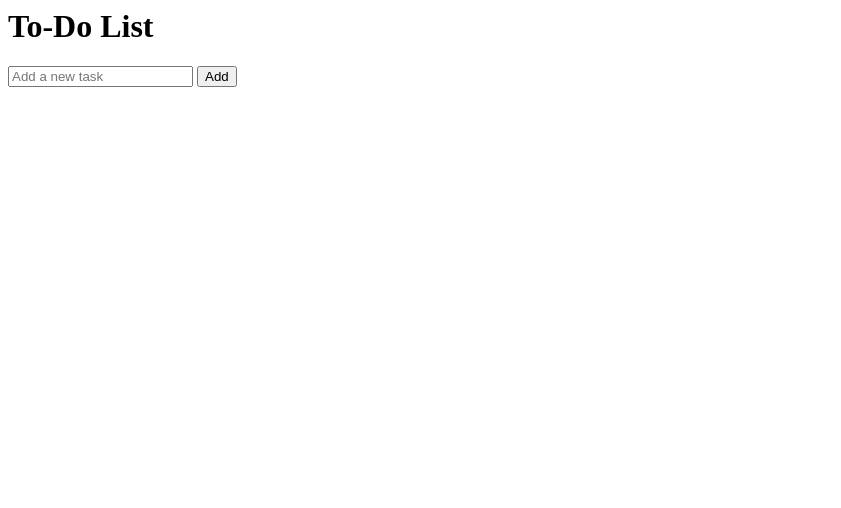
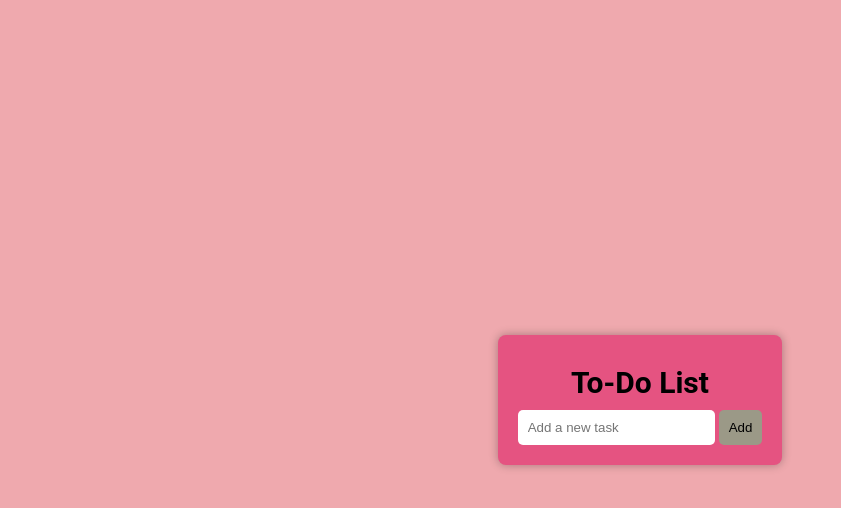
Before and after one commit to AbrilDaPra/ToDoList, a plain HTML site: page index.html in a window 1280 px wide. Shown: the whole page, without its empty margins (0-841 px from the left). Drawn offline with Linux system fonts and the light colour scheme.

Commit message:
Empiezo con el CSS

```diff
--- a/index.html
+++ b/index.html
@@ -7,7 +7,7 @@
     </head>
     <body>
         <div id="app">
-            <h1>To-Do List</h1>
+            <h1 class="title">To-Do List</h1>
             <input type="text" id="taskInput" placeholder="Add a new task">
             <button onclick="addTask()">Add</button>
             <ul id="taskList"></ul>
--- a/style.css
+++ b/style.css
@@ -0,0 +1,58 @@
+*{
+    margin: 0;
+    padding: 0;
+}
+
+a{
+    text-decoration: none;
+    color: black;
+}
+
+body{
+    font-family: "Roboto", sans-serif;
+    display: flex;
+    justify-content: center;
+    align-items: center;
+    height: 100vh;
+    background-color: #EFA9AE;
+}
+
+#app{
+    text-align: center;
+    background-color: #E55381;
+    padding: 20px;
+    border-radius: 8px;
+    box-shadow: 0 0 10px rgba(0, 0, 0, 0.3);
+}
+
+.title{
+    margin: 10px;
+    font-size: 30px;
+}
+
+ul{
+    list-style-type: none;
+    padding: 0;
+}
+
+li{
+    display: flex;
+    justify-content: space-between;
+    align-items: center;
+    border-bottom: 1px solid #E55381;
+    padding: 8px 0;
+}
+
+#taskInput{
+    padding: 10px;
+    border: none;
+    border-radius: 5px;
+}
+
+button{
+    cursor: pointer;
+    background-color: #9B9987;
+    border: none;
+    padding: 10px;
+    border-radius: 5px;
+}
```
